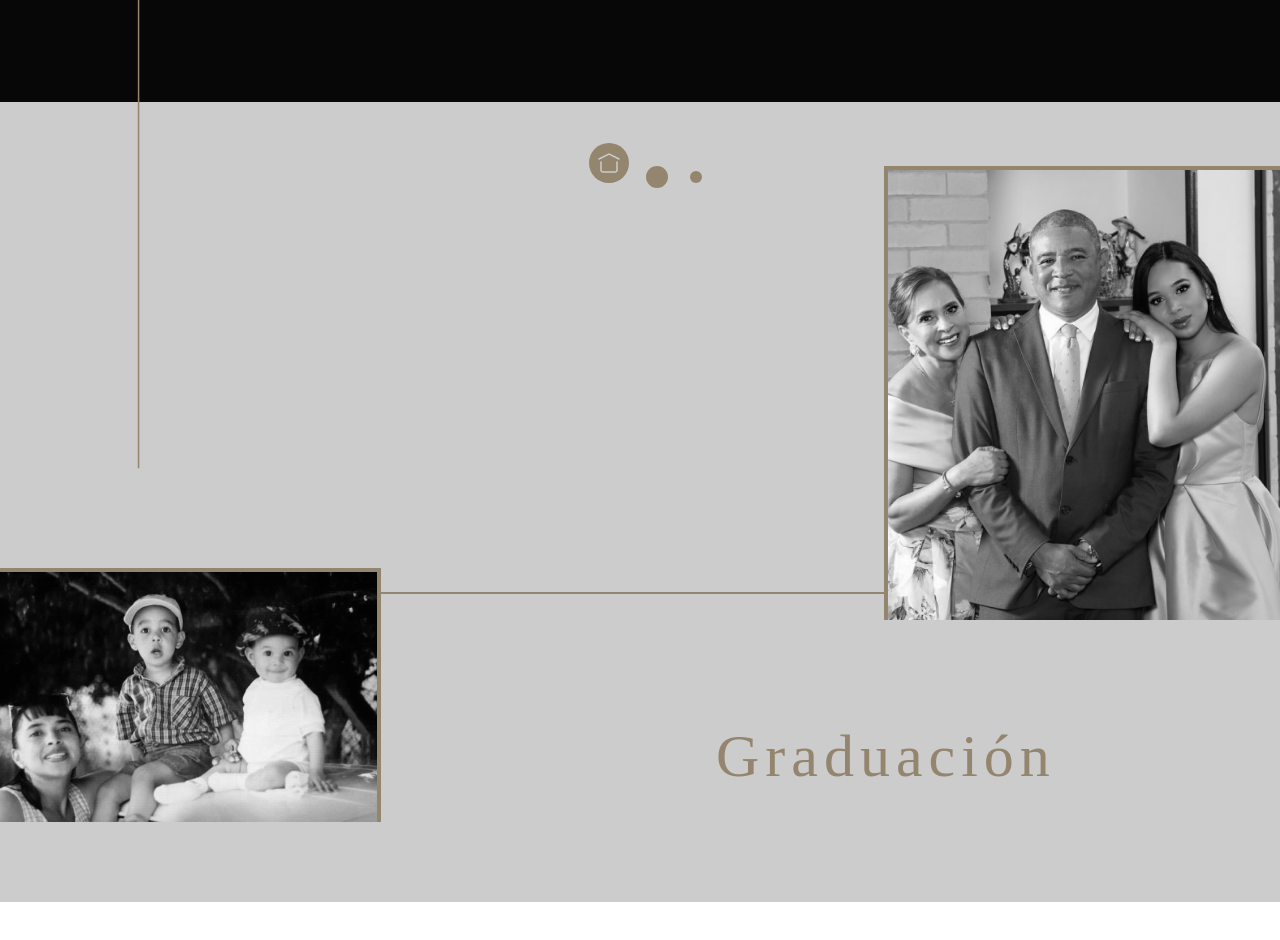
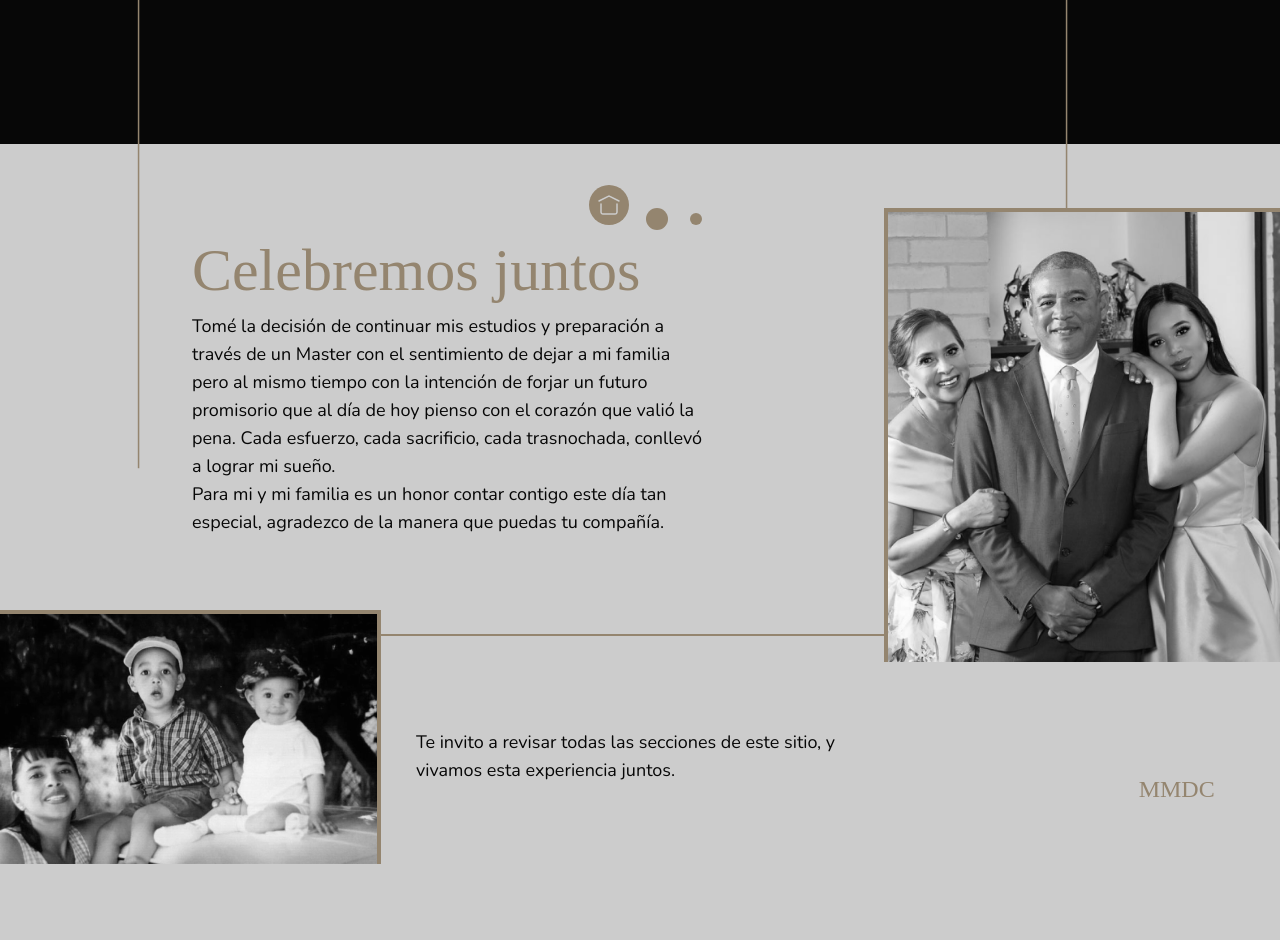
Before and after one commit to NicoAmont/mmdc-grado, a Next.js app: page / in a window 1280 px wide. Shown: the part 740-1680 px from the top of the page. Before the commit the page ends 1642 px from the top, so only its background shows below. Built offline with nearby package versions, Linux system fonts and the light colour scheme; a web font is replaced by a local one.

Commit message:
adding second banner finnish

```diff
--- a/pages/index.js
+++ b/pages/index.js
@@ -56,10 +56,11 @@ export default function Home() {
         </div>
       </div>
       <div className='linea z-0  bottom-0 -left-72 mt-10 w-2/3 rotate-90 '></div>
+      <div className='linea z-0 absolute bottom-0 left-1/2 transform translate-x-0 mt-10 w-2/3 rotate-90 '></div>
       {/**segundo banner **/}
       <div className='w-auto h-auto bg-bgr2 flex justify-center'>
         <div className='relative max-w-7xl maxH w-screen flex  flex-col justify-center items-center'>
-          <div className='w-11/12 h-screen'>
+          <div className='w-11/12 h-screen '>
             <div className=" flex  2xl:flex-row items-center  text-base w-full h-16 mt-8 justify-center">
                 {/* Left */}
                 <Link  href="/" passHref>
@@ -74,9 +75,11 @@ export default function Home() {
                 </Link>
 
             </div>
-            <div className='absolute z-10 hover:filter-none flex flex-row items-baseline top-1/2 left-1/3 transform -translate-y-1/2 -translate-x-20 bottom-0 w-auto h-96 filter-none'>
+            <div className='absolute z-10 hover:filter-none flex flex-row top-24 left-1/4 transform -translate-y-0 -translate-x-1/4 bottom-0 w-auto h-96 filter-none'>
               <div className='w-full h-full relative hover:filter-none '>
-              <p className='absolute hover:filter-none w-96 top-0 -left-48 font-body text-lg text-bgr2 font-extralight tracking-widest -rotate-90 z-10 filter-none '>María Mónica Díez Cruz</p>
+                <p className=' hover:filter-none w-auto top-0  font-heads text-6xl text-gold font-extralight z-10 filter-none mb-3'>Celebremos juntos</p>
+                <p className=' hover:filter-none max-w-lg top-0  font-body text-lg text-bgr font-extralight t z-10 filter-none '>Tomé la decisión de continuar mis estudios y preparación a través de un Master con el sentimiento de dejar a mi familia pero al mismo tiempo con la intención de forjar un futuro promisorio que al día de hoy pienso con el corazón que valió la pena. Cada esfuerzo, cada sacrificio, cada trasnochada, conllevó a lograr mi sueño.</p>
+                <p className=' hover:filter-none max-w-lg top-0  font-body text-lg text-bgr font-extralight t z-10 filter-none '>Para mi y mi familia es un honor contar contigo este día tan especial, agradezco de la manera que puedas tu compañía.</p>
               </div>
             </div>
             <div className='animate-slide-left bottom-20 left-0 absolute z-10 border-gold border-r-4 border-t-4'>
@@ -85,10 +88,19 @@ export default function Home() {
             <div className='animate-slide-right top-16 right-0 absolute z-10 border-gold border-l-4 border-t-4 banner2derH'>
               <img className='h-full grayscale  '  src="/banner2der.png" />
             </div>
-            <div className='w-auto h-auto absolute bottom-1/4 right-1/4 transform translate-x-36 translate-y-28  z-10 '>
-              <p className=' hover:filter-none w-28 top-0 -left-48 font-body text-lg text-bgr2 font-extralight tracking-widest  z-10 filter-none '>Participación</p>
-              <p className=' hover:filter-none w-96 top-0 -left-48 font-heads text-6xl text-gold font-extralight tracking-widest  z-10 filter-none '>Graduación</p>
-              <p className=' hover:filter-none w-96 top-0 -left-48 font-heads ml-1 text-lg text-bgr2 font-extralight tracking-widest  z-10 filter-none '>Msc moda, diseño y gestión de lujo</p>
+            <div className='w-auto h-auto absolute bottom-1/4 left-1/2 transform -translate-x-1/2 translate-y-10  z-10 '>
+              <p className=' hover:filter-none w-auto max-w-md top-0 -left-48 font-body text-lg text-bgr font-extralight  z-10 filter-none '>Te invito a revisar todas las secciones de este sitio, y vivamos esta experiencia juntos.</p>
+            </div>
+            <div className='w-11/12 h-screen absolute top-2/3 left-1/2 transform -translate-x-1/2'>
+              <div className=" flex  2xl:flex-row items-center  text-base w-full h-16 mt-20 justify-end">
+                  {/* Left */}
+                  <Link  href="/" passHref>
+                    <div className="grid place-content-start mr-3">
+                      <h1 className='font-heads text-gold text-2xl'>MMDC</h1>
+                    </div>
+                  </Link>
+
+              </div>
             </div>
             <div className='lineaD z-0  top-1/3 left-0 mt-32 w-full  '></div>
           </div>
```
